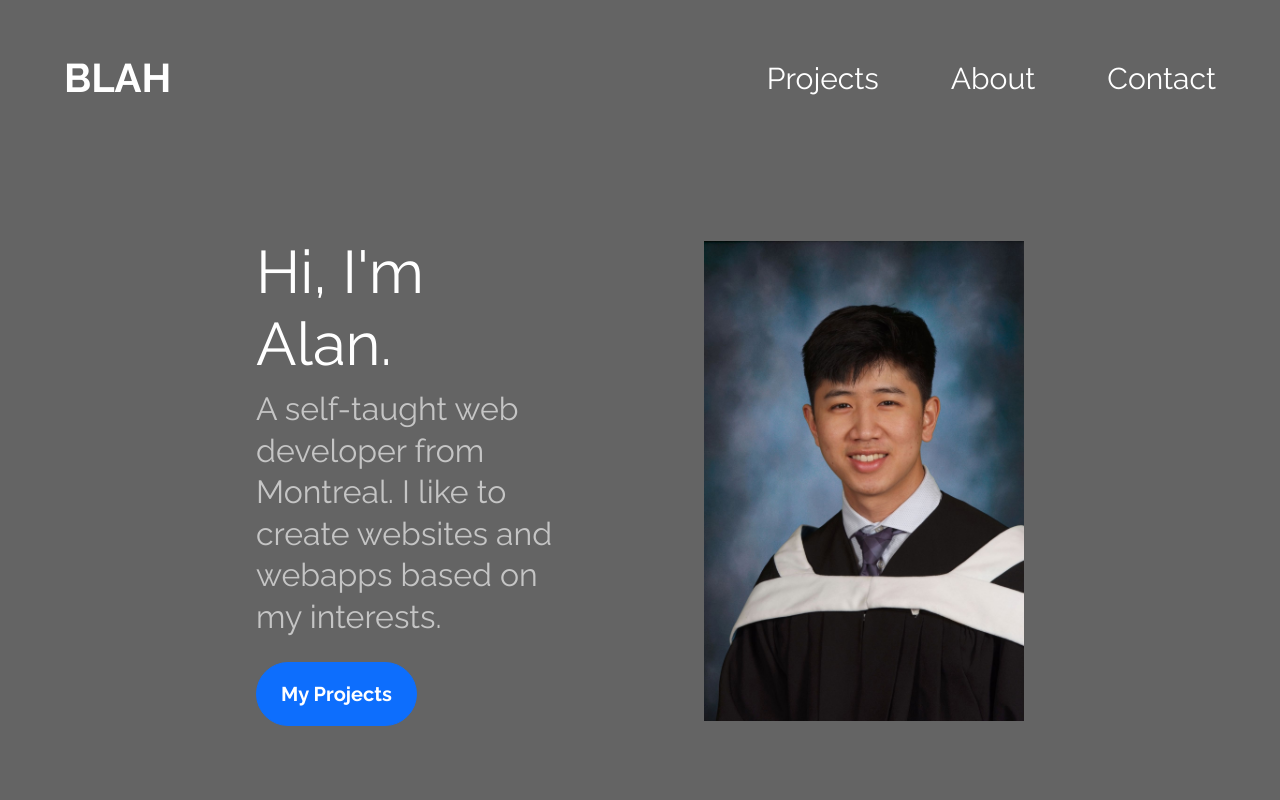
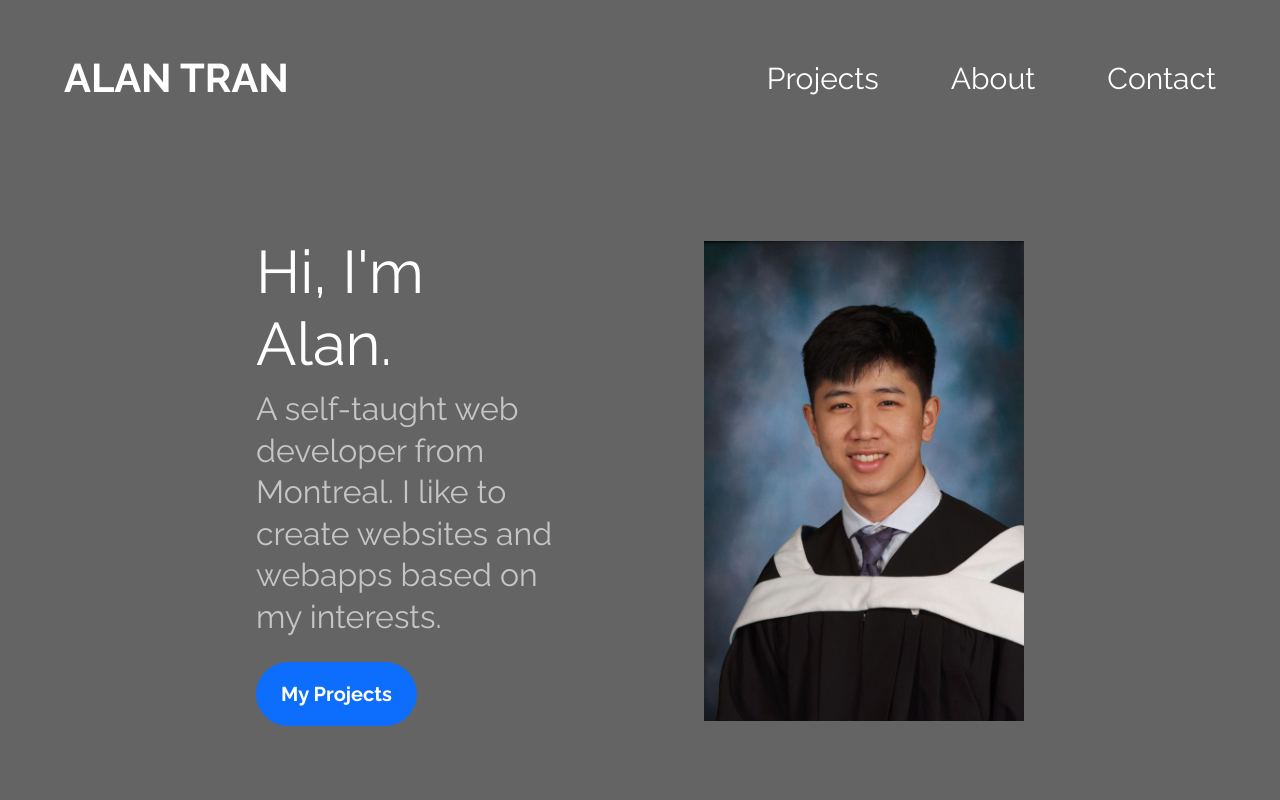
Before and after one commit to nalanart/portfolio, a React (Create React App) app: page / in a window 1280 px wide. Shown: the top 800 px of the page. Built offline with nearby package versions, Linux system fonts and the light colour scheme.

Commit message:
Fixed logo

```diff
--- a/src/components/Navbar.js
+++ b/src/components/Navbar.js
@@ -15,7 +15,7 @@ const Navbar = (params) => {
   return (
     <div className="site-navbar__inner">
       <div className="site-navbar__section">
-        <a className="site-logo" href="/">BLAH</a>
+        <a className="site-logo" href="/">ALAN TRAN</a>
       </div>
       <div id="nav-links" className="site-navbar__section">
         <nav className={active ? "site-menu burger-active" : "site-menu"}>
```
Also changed, not shown: 1 other file (tests, documents, lock files or other folders).
